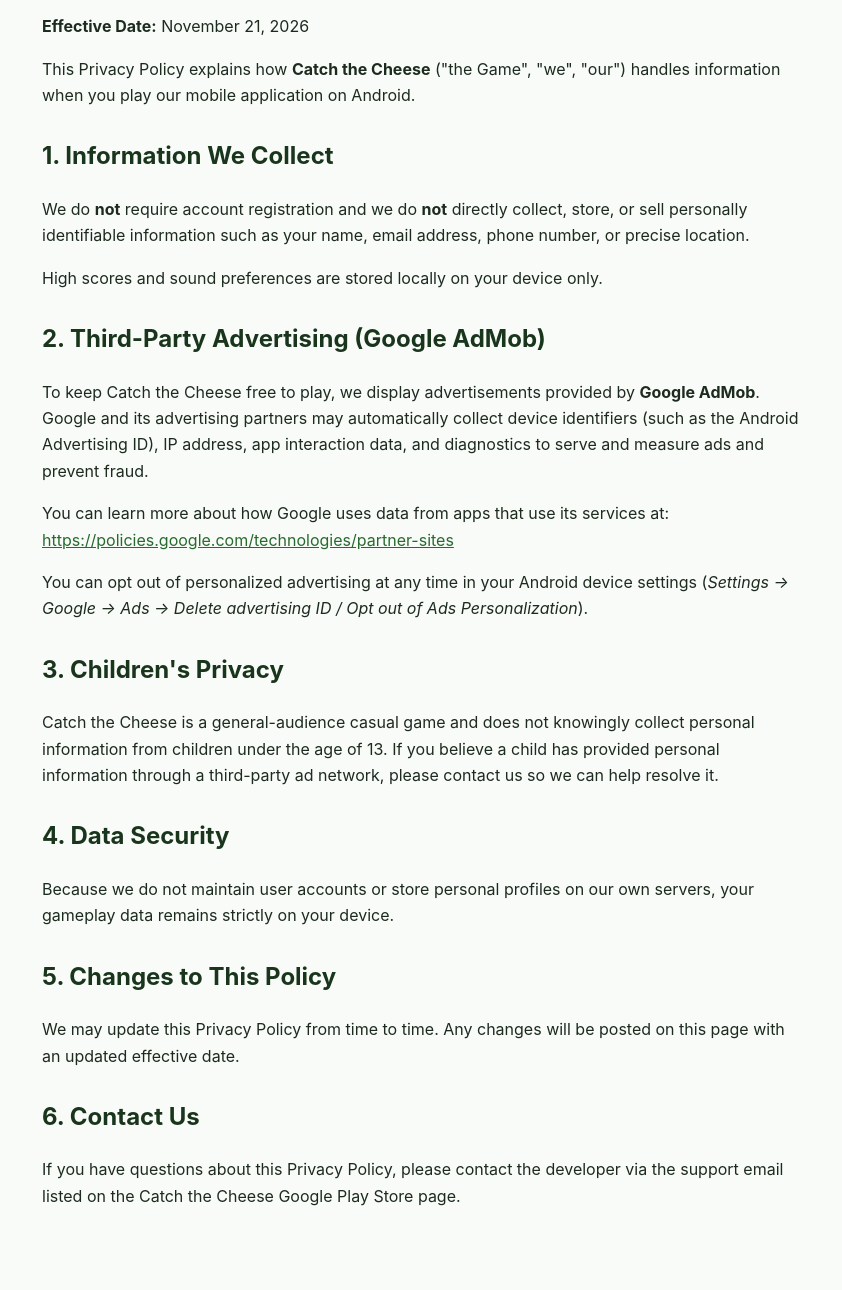
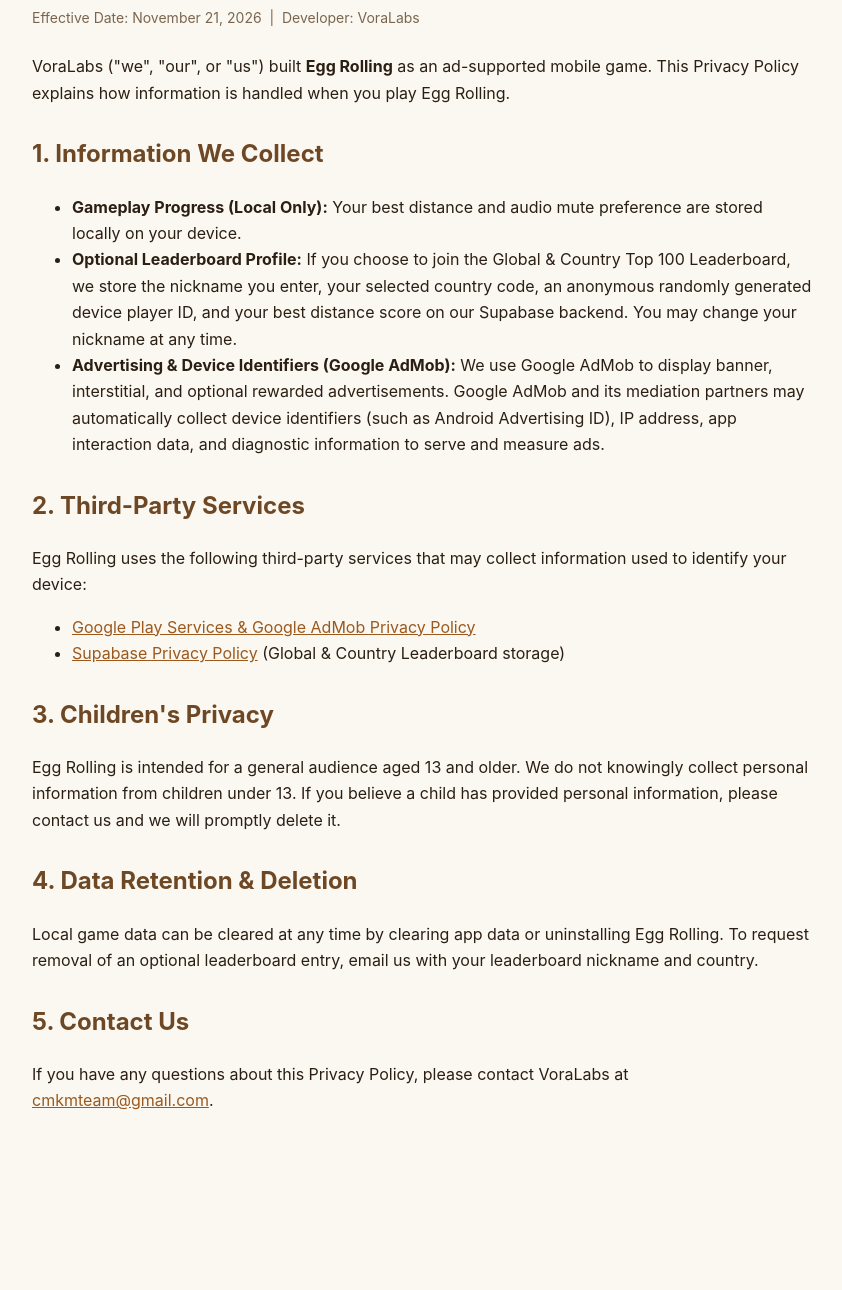
Before and after one commit to cmkmteam-blip/catch-the-cheese-policy, a plain HTML site: page privacy-policy.html in a window 1280 px wide. Shown: the part 114-1404 px from the top of the page, without its empty margins (218-1060 px from the left). After the commit the page ends 1276 px from the top, so only its background shows below. Drawn offline with Linux system fonts and the light colour scheme.

Commit message:
Update privacy policy for Egg Rolling

```diff
--- a/privacy-policy.html
+++ b/privacy-policy.html
@@ -3,91 +3,42 @@
 <head>
   <meta charset="UTF-8" />
   <meta name="viewport" content="width=device-width, initial-scale=1.0" />
-    <title>Privacy Policy — Catch the Cheese</title>
+  <title>Privacy Policy — Egg Rolling</title>
   <style>
-      body {
-        font-family: -apple-system, BlinkMacSystemFont, 'Segoe UI', Roboto, sans-serif;
-        max-width: 760px;
-        margin: 40px auto;
-        padding: 0 20px 60px;
-        color: #1d2b1f;
-        line-height: 1.65;
-        background: #f9fbf8;
-      }
-      h1 {
-        color: #19351c;
-        border-bottom: 3px solid #f7cf3a;
-        padding-bottom: 10px;
-      }
-      h2 {
-        color: #19351c;
-        margin-top: 28px;
-      }
-      a {
-        color: #266b2d;
-      }
+    body { font-family: -apple-system, BlinkMacSystemFont, 'Segoe UI', Roboto, Arial, sans-serif; line-height: 1.65; color: #2b1f14; background: #fbf8f1; max-width: 780px; margin: 0 auto; padding: 32px 20px; }
+    h1 { color: #2d2116; margin-bottom: 6px; }
+    h2 { color: #6e4825; margin-top: 28px; }
+    .meta { color: #7a6650; font-size: 14px; margin-bottom: 24px; }
+    a { color: #9c581d; }
   </style>
 </head>
 <body>
-    <h1>Privacy Policy — Catch the Cheese</h1>
-    <p><strong>Effective Date:</strong> November 21, 2026</p>
+  <h1>Privacy Policy for Egg Rolling</h1>
+  <p class="meta">Effective Date: November 21, 2026 &nbsp;|&nbsp; Developer: VoraLabs</p>
 
-    <p>
-      This Privacy Policy explains how <strong>Catch the Cheese</strong> ("the Game", "we", "our")
-      handles information when you play our mobile application on Android.
-    </p>
+  <p>VoraLabs ("we", "our", or "us") built <strong>Egg Rolling</strong> as an ad-supported mobile game. This Privacy Policy explains how information is handled when you play Egg Rolling.</p>
 
   <h2>1. Information We Collect</h2>
-    <p>
-      We do <strong>not</strong> require account registration and we do <strong>not</strong>
-      directly collect, store, or sell personally identifiable information such as your name,
-      email address, phone number, or precise location.
-    </p>
-    <p>
-      High scores and sound preferences are stored locally on your device only.
-    </p>
+  <ul>
+    <li><strong>Gameplay Progress (Local Only):</strong> Your best distance and audio mute preference are stored locally on your device.</li>
+    <li><strong>Optional Leaderboard Profile:</strong> If you choose to join the Global &amp; Country Top 100 Leaderboard, we store the nickname you enter, your selected country code, an anonymous randomly generated device player ID, and your best distance score on our Supabase backend. You may change your nickname at any time.</li>
+    <li><strong>Advertising &amp; Device Identifiers (Google AdMob):</strong> We use Google AdMob to display banner, interstitial, and optional rewarded advertisements. Google AdMob and its mediation partners may automatically collect device identifiers (such as Android Advertising ID), IP address, app interaction data, and diagnostic information to serve and measure ads.</li>
+  </ul>
 
-    <h2>2. Third-Party Advertising (Google AdMob)</h2>
-    <p>
-      To keep Catch the Cheese free to play, we display advertisements provided by
-      <strong>Google AdMob</strong>. Google and its advertising partners may automatically collect
-      device identifiers (such as the Android Advertising ID), IP address, app interaction data,
-      and diagnostics to serve and measure ads and prevent fraud.
-    </p>
-    <p>
-      You can learn more about how Google uses data from apps that use its services at:
-      <a href="https://policies.google.com/technologies/partner-sites" target="_blank" rel="noopener">
-        https://policies.google.com/technologies/partner-sites
-      </a>
-    </p>
-    <p>
-      You can opt out of personalized advertising at any time in your Android device settings
-      (<em>Settings → Google → Ads → Delete advertising ID / Opt out of Ads Personalization</em>).
-    </p>
+  <h2>2. Third-Party Services</h2>
+  <p>Egg Rolling uses the following third-party services that may collect information used to identify your device:</p>
+  <ul>
+    <li><a href="https://policies.google.com/privacy" target="_blank" rel="noopener">Google Play Services &amp; Google AdMob Privacy Policy</a></li>
+    <li><a href="https://supabase.com/privacy" target="_blank" rel="noopener">Supabase Privacy Policy</a> (Global &amp; Country Leaderboard storage)</li>
+  </ul>
 
   <h2>3. Children's Privacy</h2>
-    <p>
-      Catch the Cheese is a general-audience casual game and does not knowingly collect personal
-      information from children under the age of 13. If you believe a child has provided personal
-      information through a third-party ad network, please contact us so we can help resolve it.
-    </p>
+  <p>Egg Rolling is intended for a general audience aged 13 and older. We do not knowingly collect personal information from children under 13. If you believe a child has provided personal information, please contact us and we will promptly delete it.</p>
 
-    <h2>4. Data Security</h2>
-    <p>
-      Because we do not maintain user accounts or store personal profiles on our own servers, your
-      gameplay data remains strictly on your device.
-    </p>
+  <h2>4. Data Retention &amp; Deletion</h2>
+  <p>Local game data can be cleared at any time by clearing app data or uninstalling Egg Rolling. To request removal of an optional leaderboard entry, email us with your leaderboard nickname and country.</p>
 
-    <h2>5. Changes to This Policy</h2>
-    <p>
-      We may update this Privacy Policy from time to time. Any changes will be posted on this page
-      with an updated effective date.
-    </p>
-
-    <h2>6. Contact Us</h2>
-    <p>
-      If you have questions about this Privacy Policy, please contact the developer via the support
-      email listed on the Catch the Cheese Google Play Store page.
-    </p>
+  <h2>5. Contact Us</h2>
+  <p>If you have any questions about this Privacy Policy, please contact VoraLabs at <a href="mailto:cmkmteam@gmail.com">cmkmteam@gmail.com</a>.</p>
 </body>
 </html>
```
Lines whose indentation alone changed are shown as unchanged.
